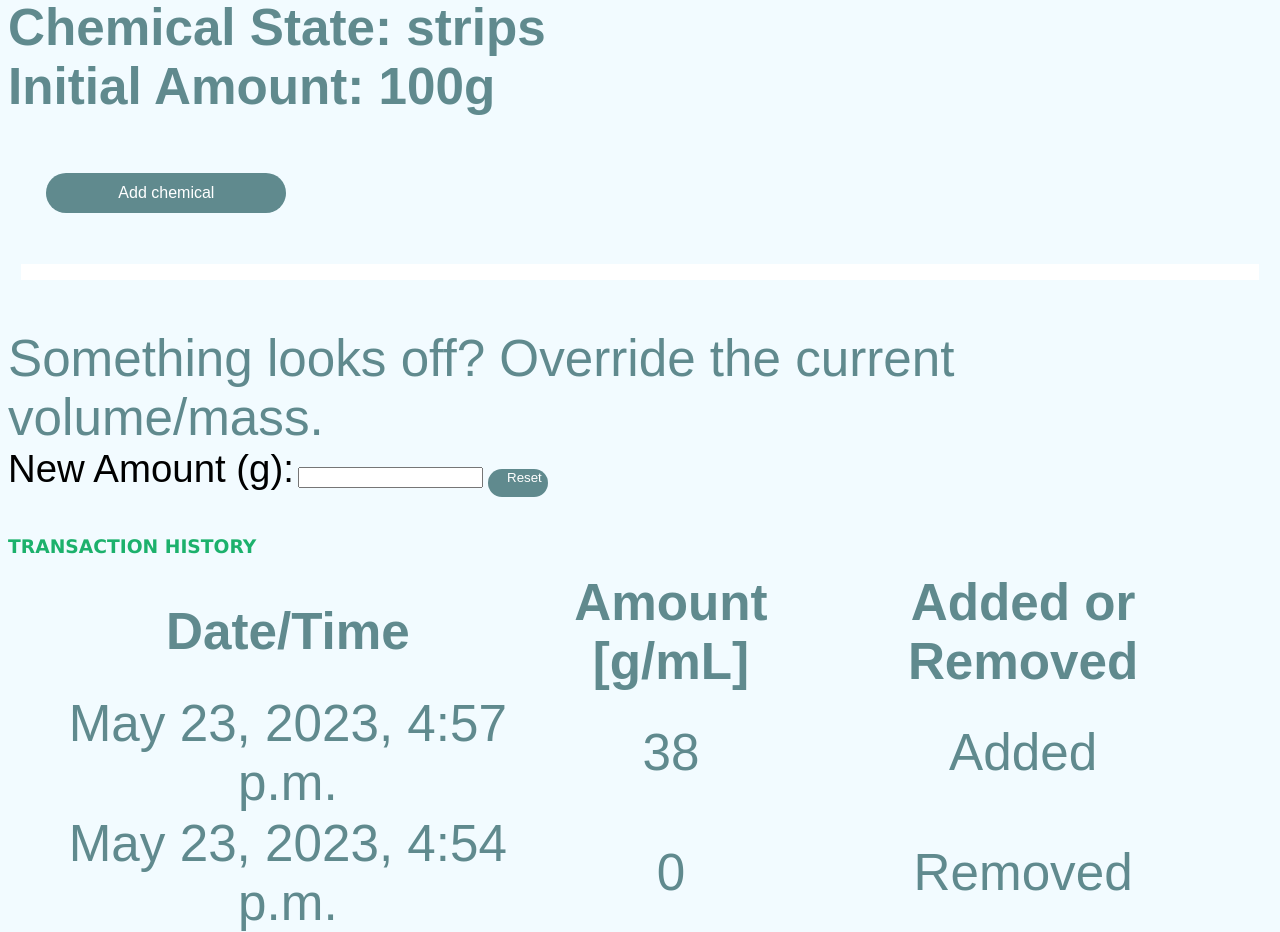
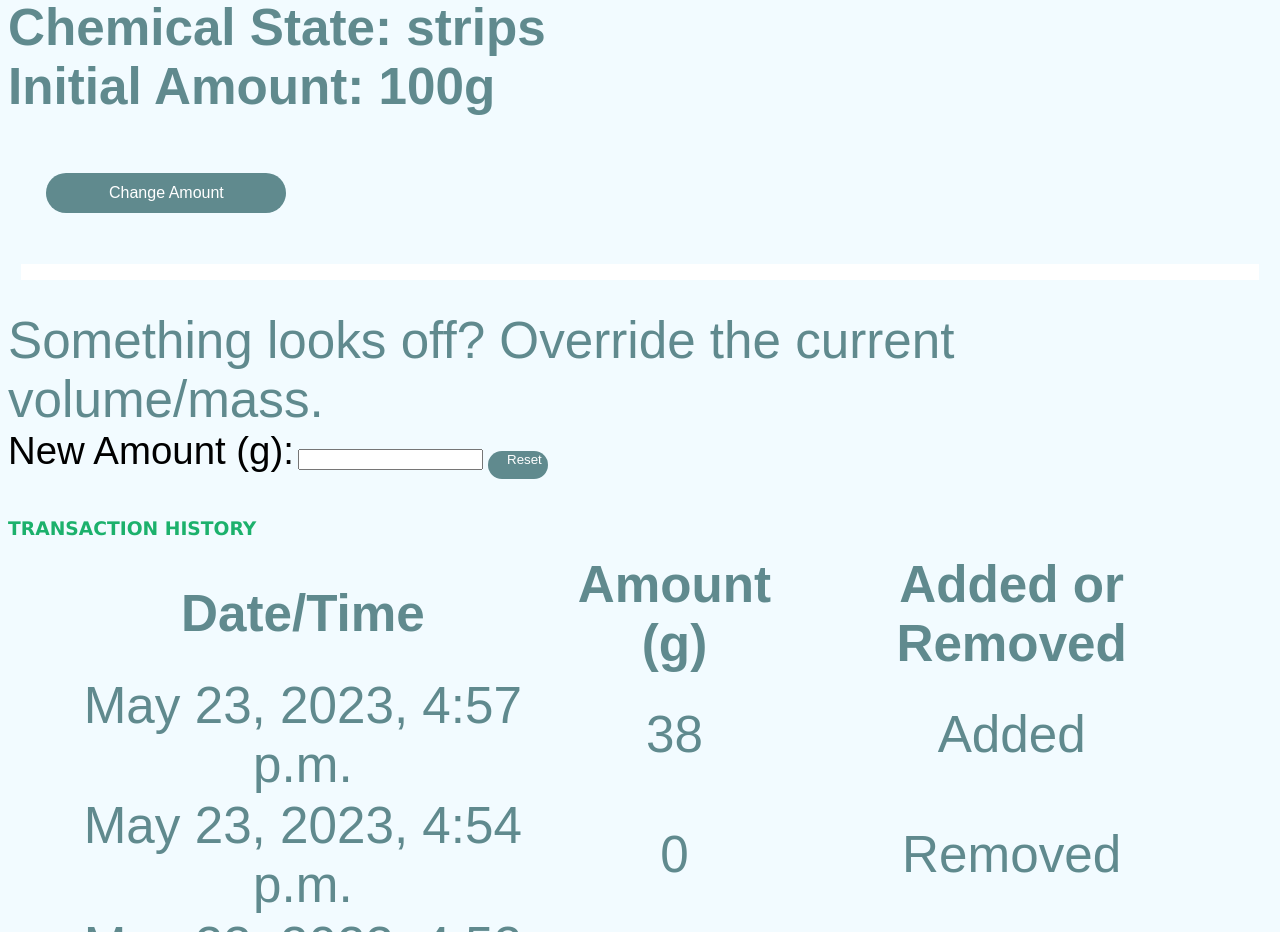
Before and after one commit to EastsidePreparatorySchool/ChemLogs, a Django app: a page that uses Test Django App/mysite/chemlogs/templates/chemlogs/container.html in a window 1280 px wide. Shown: the part 312-1244 px from the top of the page. Run offline with Django 4.2, Linux system fonts and the light colour scheme; a user stored in the database is signed in; data comes from the database, SQL or seed files in the repository; both versions use the stored data as it was after the commit.

Commit message:
Minor changes
-Amounts to be displayed are rounded to 2 decimal places
-When creating a transaction, the slider is labeled with its min and max, and max is dynamic (max = initial amount)
-added references to icon.png to make it the favicon
-modified some references to static, they have the same meaning but use the suggested method (static references should use the 'static' template tag)
-in search page, you can search by cas (in addition to name or formula)
-units shown in more places

```diff
--- a/Test Django App/mysite/chemlogs/models.py
+++ b/Test Django App/mysite/chemlogs/models.py
@@ -140,12 +140,13 @@ class Container(models.Model):
 
     # return amount in g, with units. if aqueous, also add amount in mL, in parentheses.
     # if amount is specified, it is used instead of self.computeRawAmount.
+    # amounts are rounded to two decimal places.
     def getDisplayableAmount(self, amount=None):
         if not amount:
             amount = self.computeRawAmount()
-        display = str(self.computeAmount(amount)) + 'g'
+        display = str(round(self.computeAmount(amount), 2)) + 'g'
         if self.molarity:
-            display = str(amount) + 'mL (' + display + ')'
+            display = str(round(amount, 2)) + 'mL (' + display + ')'
         return display
 
     def getInitialDisplayableAmount(self):
--- a/Test Django App/mysite/chemlogs/static/chemlogs/chemScript.js
+++ b/Test Django App/mysite/chemlogs/static/chemlogs/chemScript.js
@@ -19,17 +19,18 @@ for (i = 0; i < coll.length; i++) {
 }
 
 // Used on page load. Changes how the slider renders.
-function modifySlider() {
+function modifySlider(max) {
     slider = document.getElementById("trSlide");
     slider.type = "range";
     slider.min = "0";
-    slider.max = "100";
+    slider.max = max;
     slider.value = "0";
+    slider.style = "margin: 0vw;"
 }
 
 // Used when "remove" is clicked. Makes slider value negative. Hopefully does not affect frontend.
-function negateSliderValue() {
+/*function negateSliderValue() {  i believe this is unused
     slider = document.getElementById("trSlide");
     slider.min = -100; // this is not a great solution to the problem that value can't be less than min
     slider.value = -slider.value;
-}
+}*/
--- a/Test Django App/mysite/chemlogs/templates/chemlogs/chemical.html
+++ b/Test Django App/mysite/chemlogs/templates/chemlogs/chemical.html
@@ -10,6 +10,7 @@
     <meta name="viewport" content="width=device-width, initial-scale=1.0">
     <title>Transaction History for {{chemical.name}}</title>
     <link rel="stylesheet" href="{% static 'chemlogs/style.css' %}">
+    <link rel="icon" type="image/png" href="{% static 'chemlogs/images/icon.png' %}">
 
     <style>
         #cas-and-amount li {
@@ -20,7 +21,7 @@
 
 <body>
     <div class="header">
-        <a href="/chemlogs/chemicalSearch"><img src="/static/chemlogs/images/icon.png">
+        <a href="/chemlogs/chemicalSearch"><img src="{% static 'chemlogs/images/icon.png' %}">
             <h4>ChemLogs</h4></a>
     </div>
     <div class="header-bottom"></div>
@@ -130,7 +131,7 @@
     <table class="indented">
         <tr>
             <th>Date/Time</th>
-            <th>Amount</th>
+            <th>Amount ({{container.getUnits}})</th>
             <th>Added or Removed</th>
             <th>User</th>
         </tr>
--- a/Test Django App/mysite/chemlogs/templates/chemlogs/chemicalSearch.html
+++ b/Test Django App/mysite/chemlogs/templates/chemlogs/chemicalSearch.html
@@ -10,11 +10,12 @@
     <meta name="viewport" content="width=device-width, initial-scale=1.0">
     <title>Chemical Search</title>
     <link rel="stylesheet" href="{% static 'chemlogs/style.css' %}">
+    <link rel="icon" type="image/png" href="{% static 'chemlogs/images/icon.png' %}">
 </head>
 
 <body>
     <div class="header">
-        <a href="/chemlogs/chemicalSearch"><img src="/static/chemlogs/images/icon.png">
+        <a href="/chemlogs/chemicalSearch"><img src="{% static 'chemlogs/images/icon.png' %}">
             <h4>ChemLogs</h4></a>
     </div>
     <div class="header-bottom"></div>
@@ -36,7 +37,7 @@
     <div id="searchDiv">
     <form action="/chemlogs/chemicalSearch/" method="GET">
         {% csrf_token %}
-            <input name="name" type="text" id="searchbar" placeholder=" Search by chemical name or formula">
+            <input name="name" type="text" id="searchbar" placeholder=" Search by chemical name, formula, or cas #">
             <input type="image" id="search" src="/static/chemlogs/images/search.png"
             style="height: 5vw;">
             <br> </div>
--- a/Test Django App/mysite/chemlogs/templates/chemlogs/container.html
+++ b/Test Django App/mysite/chemlogs/templates/chemlogs/container.html
@@ -8,10 +8,11 @@
     <meta name="viewport" content="width=device-width, initial-scale=1.0">
     <title>Container {{container.id}}</title>
     <link rel="stylesheet" href="{% static 'chemlogs/style.css' %}">
+    <link rel="icon" type="image/png" href="{% static 'chemlogs/images/icon.png' %}">
 </head>
-<body onload="modifySlider()">
+<body onload="modifySlider('{{container.initial_value}}')">
     <div class="header">
-        <a href="/chemlogs/chemicalSearch"><img src="/static/chemlogs/images/icon.png">
+        <a href="/chemlogs/chemicalSearch"><img src="{% static 'chemlogs/images/icon.png' %}">
             <h4>ChemLogs</h4></a>
     </div>
     <div class="header-bottom"></div>
@@ -26,20 +27,22 @@
     <p><strong>Initial Amount: {{container.getInitialDisplayableAmount}}</strong></p>
     <br>
 
-    <button type="button" id="addChem" class="collapsible">
-        Add chemical
-        </button>
+    <button type="button" id="addChem" class="collapsible">Change Amount</button>
     <div class="content" style="display: block; padding-top: 1em;">
         <form method="POST">
             {% csrf_token %}
+            <p>When you add or remove contents from this container, record it here.</p>
+            <!--<span style="display: inline; margin: 0vw; border: 0vw;">0{{container.getUnits}}</span>
             {{ transact_form }}
-            <br><br>
+            <p style="display: inline; margin: 0vw;">{{container.initial_value}}{{container.getUnits}}</p>-->
+            <p>0{{container.getUnits}}{{ transact_form }}{{container.initial_value}}{{container.getUnits}}</p>
+            <br>
             <input type="submit" id="submit" name="transact_add" value="Add">
             <input type="submit" id="submit" name="transact_remove" value="Remove">
         </form>
     </div>
 
-    <br><br>
+    <br>
     <p>Something looks off? Override the current volume/mass.</p>
     <form method="post">
         {% csrf_token %}
@@ -54,7 +57,7 @@
     <table class="indented">
         <tr>
             <th>Date/Time</th>
-            <th>Amount [g/mL]</th>
+            <th>Amount ({{container.getUnits}})</th>
             <th>Added or Removed</th>
         </tr>
         {% for transaction in container.getTransactionsToDisplay %}
--- a/Test Django App/mysite/chemlogs/templates/chemlogs/transaction.html
+++ b/Test Django App/mysite/chemlogs/templates/chemlogs/transaction.html
@@ -8,10 +8,11 @@
     <meta name="viewport" content="width=device-width, initial-scale=1.0">
     <title>{{transaction.chemical.name}} Transaction {{transaction.id}}</title>
     <link rel="stylesheet" href="{% static 'chemlogs/style.css' %}">
+    <link rel="icon" type="image/png" href="{% static 'chemlogs/images/icon.png' %}">
 </head>
 <body>
     <div class="header">
-        <a href="/chemlogs/chemicalSearch"><img src="/static/chemlogs/images/icon.png">
+        <a href="/chemlogs/chemicalSearch"><img src="{% static 'chemlogs/images/icon.png' %}">
             <h4>ChemLogs</h4></a>
     </div>
     <div class="header-bottom"></div>
--- a/Test Django App/mysite/chemlogs/views.py
+++ b/Test Django App/mysite/chemlogs/views.py
@@ -174,6 +174,7 @@ def transaction(request, transaction_id):
             # there should be a confirmation "are you sure?"
     if not edit_form:
         edit_form = TransactionEditForm(initial={'amount': transaction.amount, 'type': transaction.type})
+        edit_form.fields['amount'].label += ' (' + transaction.container.getUnits() + ')'
     return render(request, 'chemlogs/transaction.html', {'transaction': transaction, 'edit_form': edit_form})
 
 def container(request, container_id):
@@ -254,7 +255,7 @@ class ChemicalSearch(ListView):
             # https://docs.djangoproject.com/en/4.1/topics/db/queries/#complex-lookups-with-q
             # used the above for the OR query, since filter() can't handle it
             toDisplay = toDisplay.filter(Q(name__icontains=nameSearch) |
-                Q(formula__icontains=nameSearch))
+                Q(formula__icontains=nameSearch) | Q(cas__icontains=nameSearch))
         if requireSomeInStock:
             toDisplay = [chemical for chemical in toDisplay if ChemicalSearch.inStock(chemical)]
         return toDisplay[:ChemicalSearch.len_results_displayed]
```
Also changed, not shown: Test Django App/mysite/db.sqlite3.
